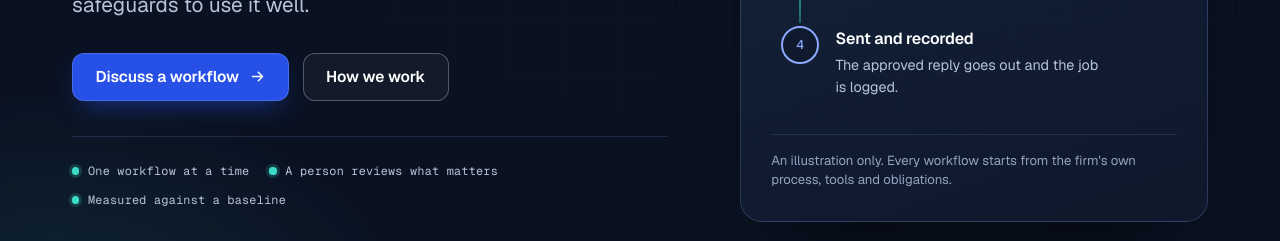
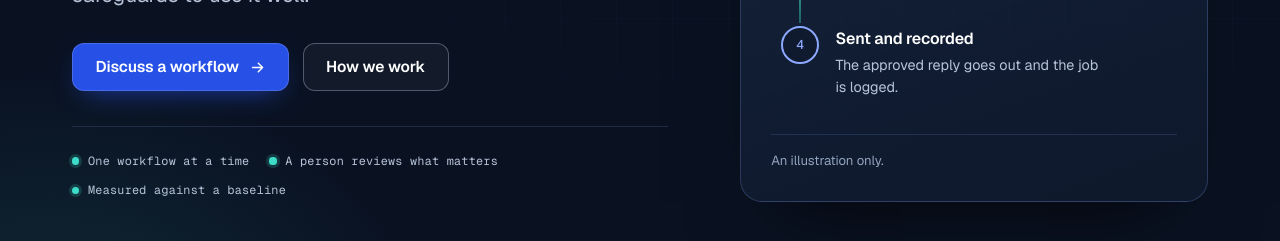
Before and after one commit to zastras/zastras.uk, a plain HTML site: page site/index.html in a window 1280 px wide. Shown: the part 559-800 px from the top of the page. Drawn offline with Linux system fonts and the light colour scheme.

Commit message:
Shorten the hero illustration caption to "An illustration only."
Drop the second sentence ("Every workflow starts from the firm's own
process, tools and obligations.") from the caption under the home page's
example workflow card.

Co-Authored-By: Claude Sonnet 5.5 <noreply@anthropic.com>

```diff
--- a/site/index.html
+++ b/site/index.html
@@ -184,7 +184,7 @@
               </li>
             </ol>
           </div>
-          <p class="flow-card__foot">An illustration only. Every workflow starts from the firm's own process, tools and obligations.</p>
+          <p class="flow-card__foot">An illustration only.</p>
         </div>
       </div>
     </section>
```
